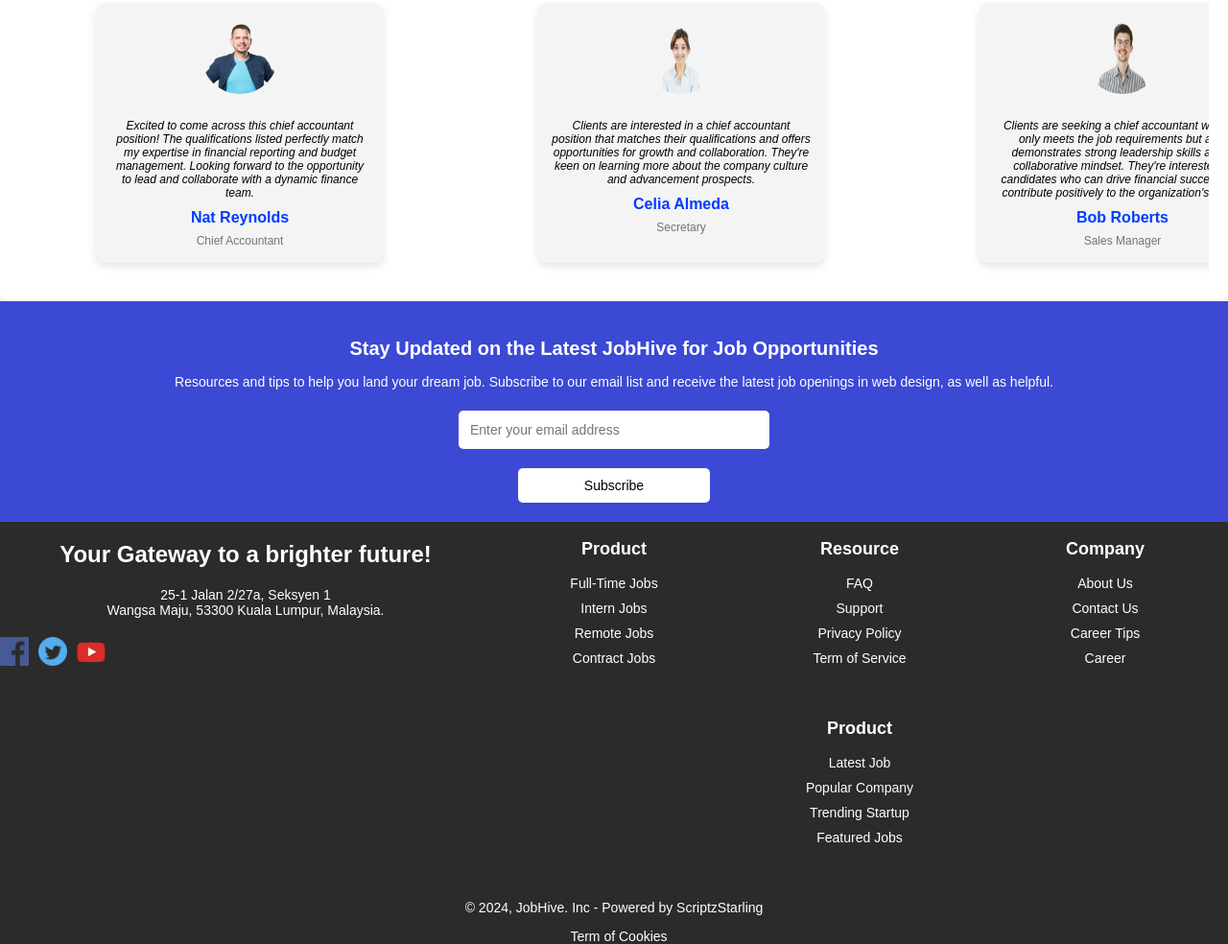
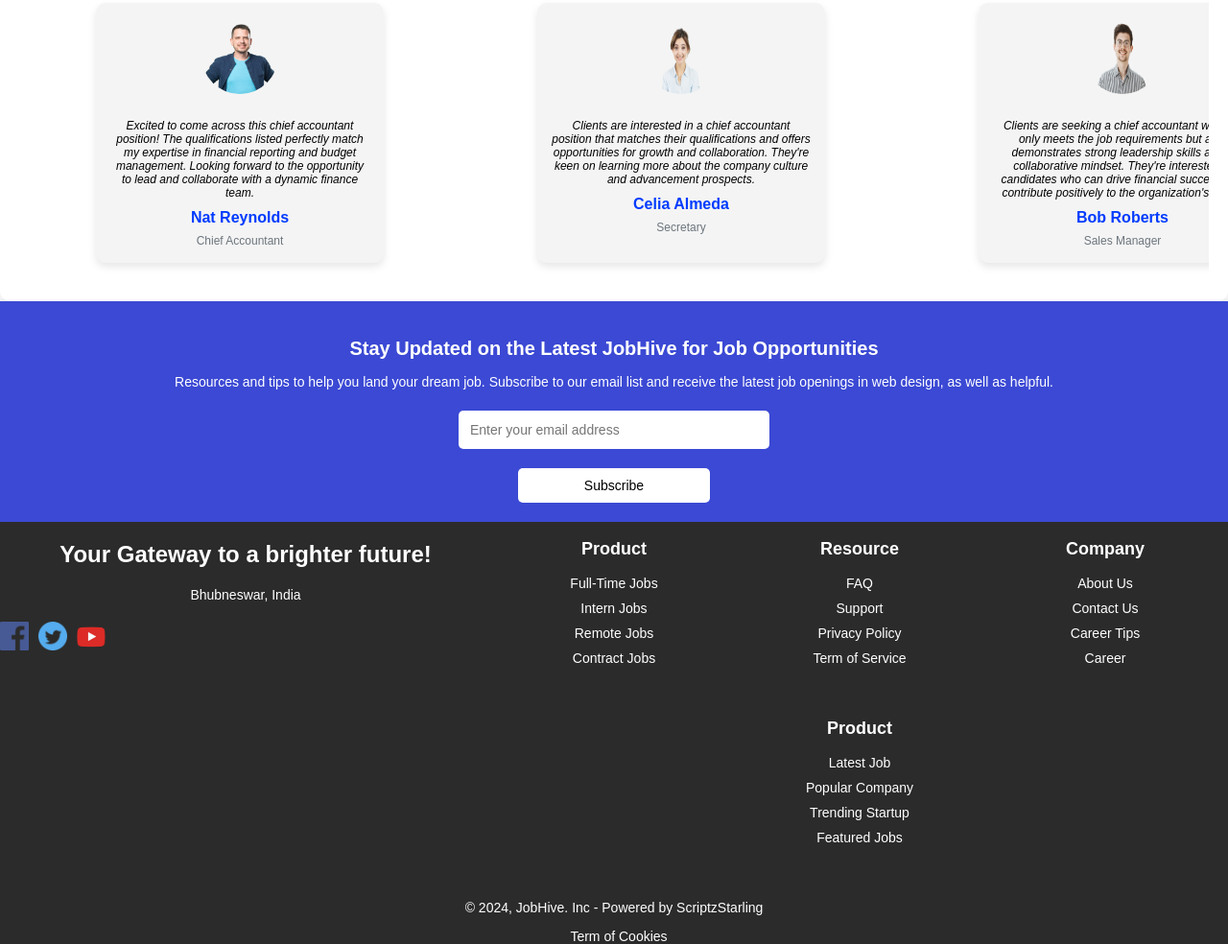
Before and after one commit to Scriptzstarling/JobHive, a plain HTML site: page JobHive/index.html in a window 1280 px wide. Shown: the part 1999-2983 px from the top of the page at 96% size. Drawn offline with Linux system fonts and the light colour scheme.

Commit message:
Update index.html

```diff
--- a/JobHive/index.html
+++ b/JobHive/index.html
@@ -172,7 +172,7 @@
         <div class="footer-container">
             <div class="footer-left">
                 <h2>Your Gateway to a brighter future!</h2>
-                <p>25-1 Jalan 2/27a, Seksyen 1<br>Wangsa Maju, 53300 Kuala Lumpur, Malaysia.</p>
+                <p>Bhubneswar, India</p>
                 <div class="social-media">
                     <a href="#"><img src="Pics\Facebook_1.png" alt="Facebook"></a>
                     <a href="#"><img src="Pics\Twitter.png" alt="Twitter"></a>
```
